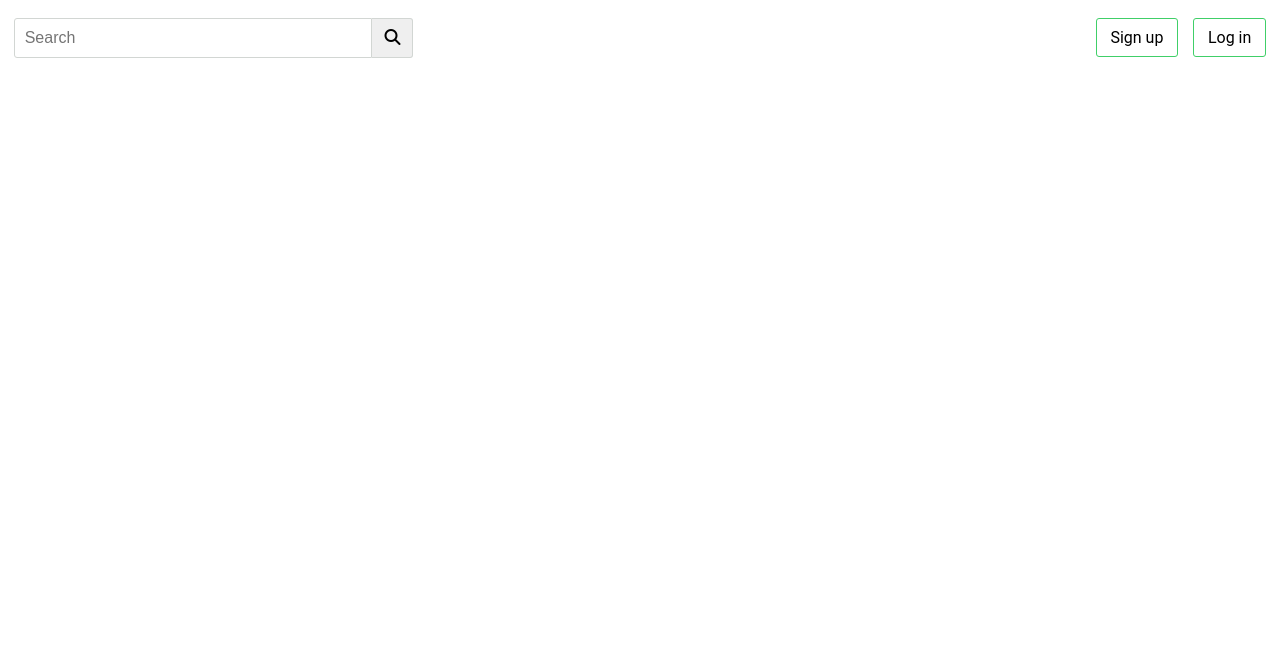
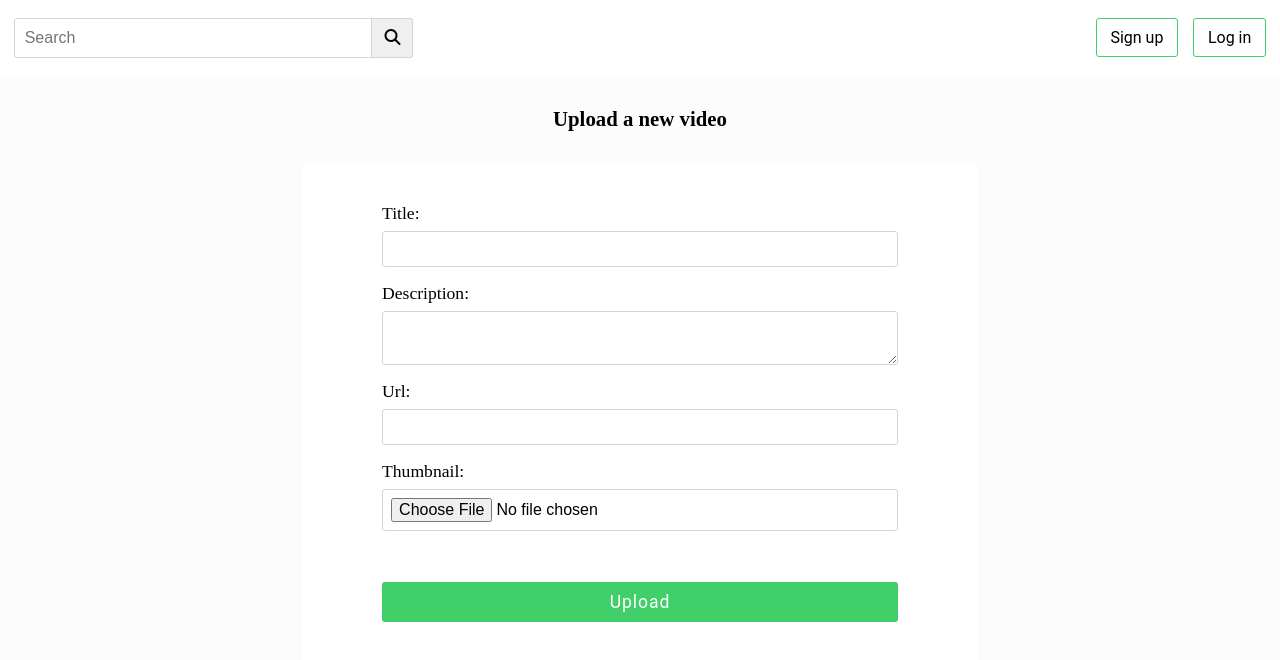
Before and after one commit to e-victoria/videoPlayer, an Angular app: page /new-video in a window 1280 px wide. Before the commit this address led to /. Shown: the top 660 px of the page. Built offline with nearby package versions, Linux system fonts and the light colour scheme.

Commit message:
Add page to upload new video

```diff
--- a/src/app/app-routing.module.ts
+++ b/src/app/app-routing.module.ts
@@ -5,13 +5,15 @@ import {HomeComponent} from "./home/home.component";
 import {SignUpComponent} from "./sign-up/sign-up.component";
 import {SignInComponent} from "./sign-in/sign-in.component";
 import {UserGuard} from "./user.guard";
+import {UploadVideoComponent} from "./upload-video/upload-video.component";
 
 
 const routes: Routes = [
   { path: 'video/:id', component: VideoComponent, canActivate: [UserGuard]},
   { path: '', component: HomeComponent },
   { path: 'signup', component: SignUpComponent},
-  { path: 'signin', component: SignInComponent}
+  { path: 'signin', component: SignInComponent},
+  { path: 'new-video', component: UploadVideoComponent }
 ];
 
 @NgModule({
--- a/src/app/app.module.ts
+++ b/src/app/app.module.ts
@@ -12,6 +12,7 @@ import { HomeComponent } from './home/home.component';
 import { SignUpComponent } from './sign-up/sign-up.component';
 import { SignInComponent } from './sign-in/sign-in.component';
 import {TokenInterceptor} from "./token.interceptor";
+import { UploadVideoComponent } from './upload-video/upload-video.component';
 
 @NgModule({
   declarations: [
@@ -21,7 +22,8 @@ import {TokenInterceptor} from "./token.interceptor";
     SearchResultComponent,
     HomeComponent,
     SignUpComponent,
-    SignInComponent
+    SignInComponent,
+    UploadVideoComponent
   ],
   imports: [
     BrowserModule,
--- /dev/null
+++ b/src/app/upload-video/upload-video.component.html
@@ -0,0 +1,15 @@
+<section class="upload-video">
+  <h2 class="section-title">Upload a new video</h2>
+  <form class="upload-video__form" [formGroup]="newVideoForm">
+    <label for="newVideoTitle" class="upload-video__label">Title:</label>
+    <input id="newVideoTitle" class="upload-video__input" type="text" formControlName="video_title">
+    <label for="newVideoDescription" class="upload-video__label">Description:</label>
+    <textarea id="newVideoDescription" class="upload-video__input" cols="4" formControlName="video_description"></textarea>
+    <label for="newVideoUrl" class="upload-video__label">Url:</label>
+    <input id="newVideoUrl" class="upload-video__input" type="text" formControlName="url">
+    <label for="newVideoThumbnail" class="upload-video__label upload-video__filelabel">Thumbnail:</label>
+    <input formControlName="video_thumbnail" id="newVideoThumbnail" class="upload-video__input upload-video__fileinput" type="file" accept="image/*">
+    <button class="btn upload-video__btn" type="submit" (click)="uploadVideo($event)">Upload</button>
+  </form>
+</section>
+<router-outlet></router-outlet>
--- /dev/null
+++ b/src/app/upload-video/upload-video.component.scss
@@ -0,0 +1,46 @@
+@import "../../assets/scss/variables";
+
+.upload-video {
+  width: 100%;
+  display: flex;
+  padding: 2em 2vw;
+  flex-direction: column;
+  align-items: center;
+  background-color: $bg-color;
+  box-sizing: border-box;
+}
+
+.upload-video__form {
+  display: flex;
+  padding: 2.5em 5em;
+  flex-direction: column;
+  width: 55%;
+  background-color: #ffffff;
+  border-radius: 3px;
+  box-sizing: border-box;
+}
+
+.upload-video__label {
+  margin-bottom: 0.4em;
+  font-size: 1.1em;
+}
+
+.upload-video__input {
+  margin-bottom: 1em;
+  padding: 0.5em;
+  font-size: 1em;
+  border: 0.08em solid $grey-lighter;
+  border-radius: 3px;
+}
+
+.upload-video__btn {
+  margin-top: 2em;
+  color: #ffffff;
+  font-size: 1.1em;
+  letter-spacing: 0.05em;
+  background-color: $green;
+
+  &:hover {
+    box-shadow: 0 0 0.09em $green-darker;
+  }
+}
--- /dev/null
+++ b/src/app/upload-video/upload-video.component.ts
@@ -0,0 +1,34 @@
+import { Component, OnInit } from '@angular/core';
+import {FormControl, FormGroup, Validators} from "@angular/forms";
+import IVideo from "../video/video";
+
+@Component({
+  selector: 'app-upload-video',
+  templateUrl: './upload-video.component.html',
+  styleUrls: ['./upload-video.component.scss']
+})
+export class UploadVideoComponent implements OnInit {
+
+  newVideoForm = new FormGroup({
+    'video_title': new FormControl('', [
+      Validators.required
+    ]),
+    'video_description': new FormControl('',[
+      Validators.required
+    ]),
+    'url': new FormControl(''),
+    'video_thumbnail': new FormControl('')
+  });
+
+  constructor() { }
+
+  ngOnInit(): void {
+  }
+
+  uploadVideo(event) {
+    event.preventDefault();
+    const newVideo: IVideo = this.newVideoForm.value;
+    console.log(newVideo)
+  }
+
+}
--- a/src/styles.scss
+++ b/src/styles.scss
@@ -140,6 +140,12 @@ body {
   color: $green;
 }
 
-.show{
+.show {
   display: inline-block;
 }
+
+.section-title {
+  margin: 0;
+  margin-bottom: 1.5em;
+  font-size: 1.3em;
+}
```
Also changed, not shown: 1 other file (tests, documents, lock files or other folders).
